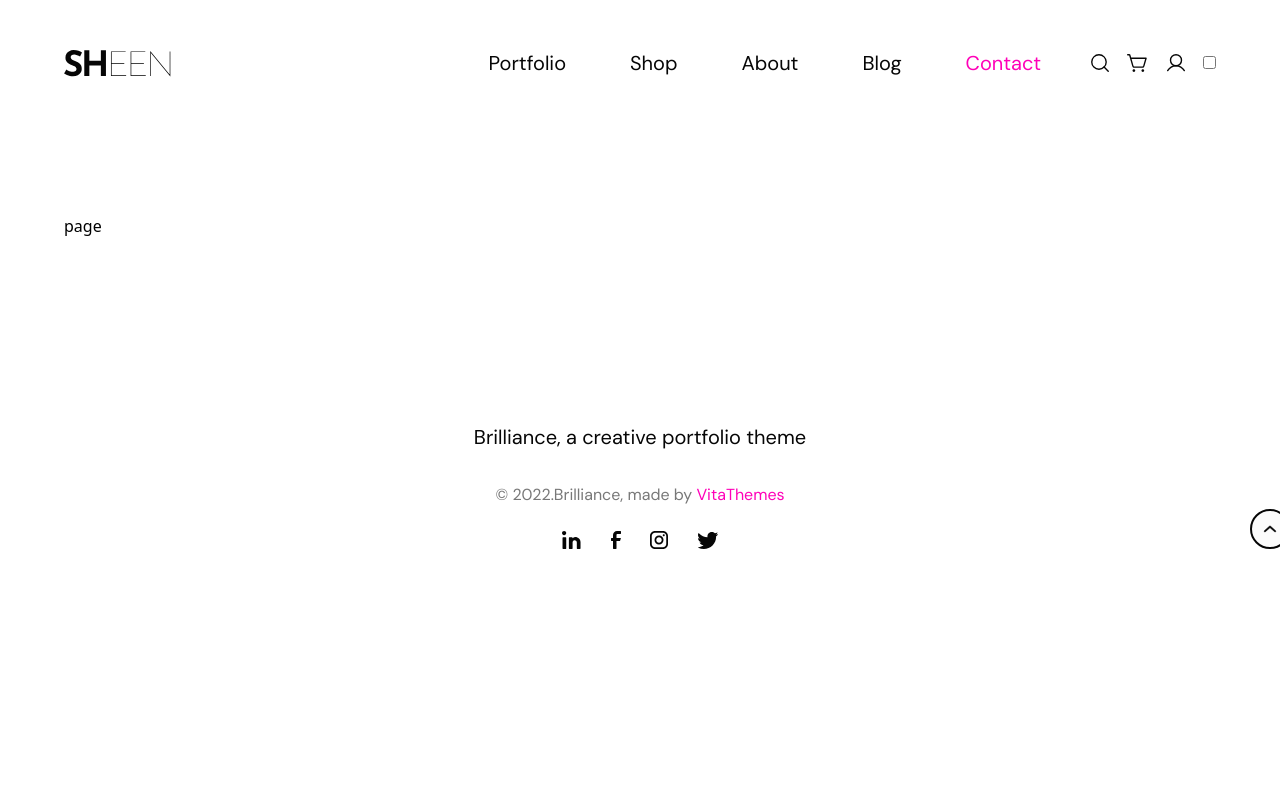
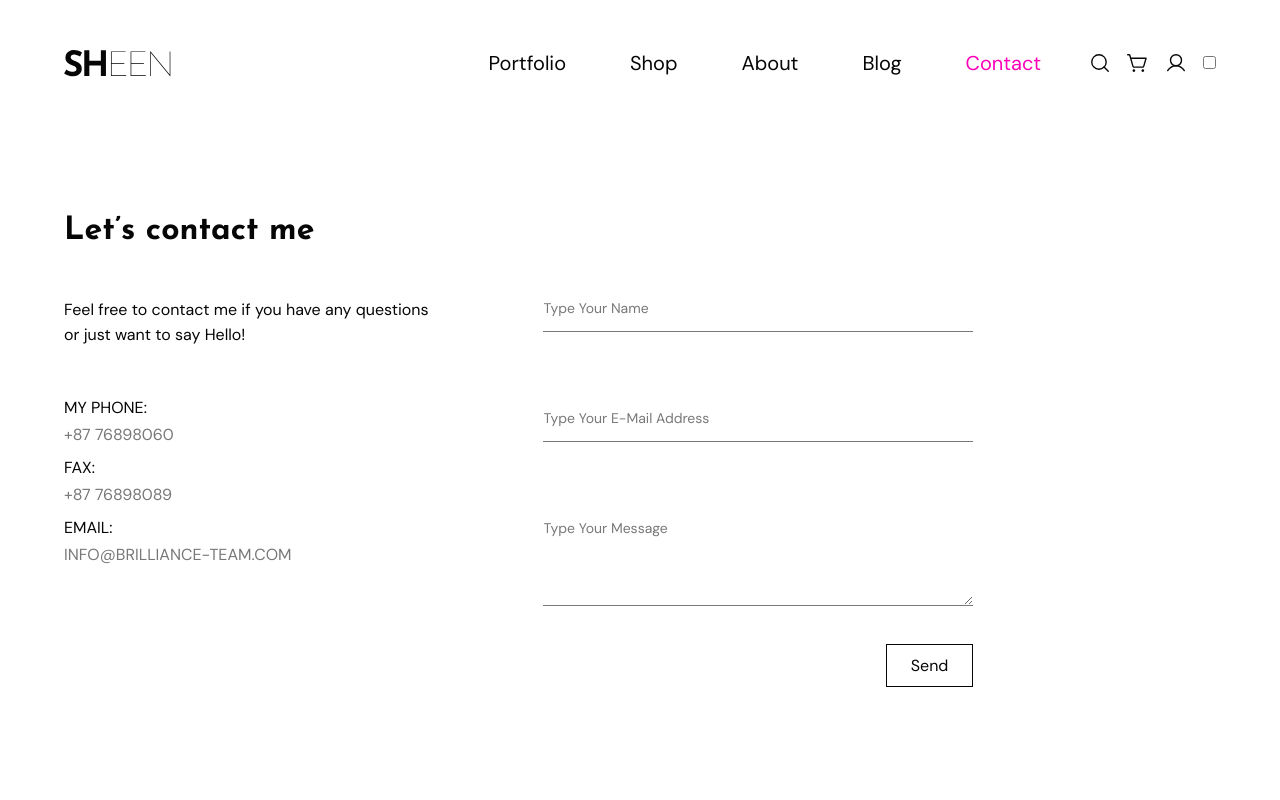
Before and after one commit to DmitryNeznanov/next-js-market-place, a Next.js app: page /contact in a window 1280 px wide. Shown: the top 800 px of the page. Built offline with nearby package versions, Linux system fonts and the light colour scheme.

Commit message:
made Contact page

```diff
--- a/app/components/HamburgerMenu.tsx
+++ b/app/components/HamburgerMenu.tsx
@@ -2,6 +2,7 @@
 import Link from 'next/link'
 import { v4 as uuidv4 } from 'uuid'
 import { usePathname } from 'next/navigation'
+import DarkModeSwitcher from './DarkModeSwitcher'
 
 export default function HamburgerMenu({
 	toggleHamburgerMenu,
@@ -73,7 +74,7 @@ export default function HamburgerMenu({
 									className={`block font-DMSans text-xl capitalize ${
 										pathName === link
 											? 'text-accent'
-											: 'text-background hover:text-gray-400'
+											: 'text-background hover:text-gray-light transition'
 									}`}
 									href={link}
 									onClick={() => {
@@ -213,39 +214,7 @@ export default function HamburgerMenu({
 							</Link>
 						</li>
 						<li>
-							<button className="block">
-								<svg
-									className="group transition-[hover,_active] hover:scale-110 active:scale-95"
-									onClick={() => {
-										// toggleDarkMode()
-									}}
-									width="22"
-									height="22"
-									viewBox="0 0 22 22"
-									fill="none"
-									xmlns="http://www.w3.org/2000/svg"
-								>
-									<g clipPath="url(#clip0_88_8)">
-										<path
-											className="stroke-background transition-[hover] group-hover:stroke-accent"
-											d="M18.6245 13.1156C17.2747 13.4941 15.8485 13.5065 14.4923 13.1516C13.1362 12.7966 11.8989 12.087 10.9077 11.0958C9.9164 10.1045 9.20684 8.86726 8.85187 7.51109C8.4969 6.15492 8.50931 4.7287 8.88781 3.37891C7.55704 3.74931 6.34653 4.46191 5.37687 5.44573C4.40721 6.42955 3.71223 7.65026 3.36116 8.98626C3.01009 10.3223 3.01518 11.7269 3.37593 13.0604C3.73667 14.3938 4.44048 15.6094 5.41725 16.5862C6.39402 17.563 7.60966 18.2668 8.94308 18.6275C10.2765 18.9883 11.6812 18.9933 13.0172 18.6423C14.3532 18.2912 15.5739 17.5962 16.5577 16.6266C17.5415 15.6569 18.2541 14.4464 18.6245 13.1156V13.1156Z"
-											stroke="black"
-											strokeWidth="1.3125"
-											strokeLinecap="round"
-											strokeLinejoin="round"
-										/>
-									</g>
-									<defs>
-										<clipPath id="clip0_88_8">
-											<rect
-												width="22"
-												height="22"
-												fill="white"
-											/>
-										</clipPath>
-									</defs>
-								</svg>
-							</button>
+							<DarkModeSwitcher />
 						</li>
 					</ul>
 				</div>
--- a/app/components/Navigation.tsx
+++ b/app/components/Navigation.tsx
@@ -47,8 +47,10 @@ export default function Navigation({
 								key={uuidv4()}
 							>
 								<Link
-									className={`font-DMSans text-xl capitalize transition-[hover] ${
-										pathName === link ? 'text-accent' : 'text-primary'
+									className={`font-DMSans text-xl capitalize ${
+										pathName === link
+											? 'text-accent'
+											: 'text-primary hover:text-gray-light transition-[hover]'
 									}`}
 									href={link}
 								>
--- a/app/contact/page.tsx
+++ b/app/contact/page.tsx
@@ -1,3 +1,60 @@
-export default function page() {
-	return <div>page</div>
+import { v4 as uuidv4 } from 'uuid'
+export default function Contact() {
+	return (
+		<section className="max-w-[26.875rem] mx-auto flex flex-col md:max-w-none md:w-auto md:mx-0 md:flex-row md:gap-x-[6.4rem]">
+			<article className="max-w-[23.563rem]">
+				<h2 className="heading-2">Let’s contact me</h2>
+				<p className="mt-[1.5rem] text-main lg:mt-[3rem]">
+					Feel free to contact me if you have any questions or just want to say
+					Hello!
+				</p>
+				<address className="flex flex-col gap-y-[.25rem] lg:gap-y-[.50rem] mt-[1.5rem] lg:mt-[3rem]">
+					{[
+						['MY PHONE:', '+87 76898060', 'tel:+8776898060'],
+						['FAX:', '+87 76898089', 'tel:+8776898089'],
+						[
+							'EMAIL:',
+							'Info@Brilliance-team.com',
+							'mailto:Info@Brilliance-team.com',
+						],
+					].map(([title, address, link]) => (
+						<p
+							className="flex flex-col text-main uppercase not-italic"
+							key={uuidv4()}
+						>
+							{title}
+							<a
+								className="mt-[.125rem] text-main text-gray-light hover:underline"
+								href={link}
+							>
+								{address}
+							</a>
+						</p>
+					))}
+				</address>
+			</article>
+			<form className="max-w-[26.875rem] w-full mt-[2.5rem] md:mt-[4.5rem]">
+				<div className="flex flex-col gap-y-[2rem] lg:gap-y-[4rem]">
+					<input
+						className="input-primary"
+						placeholder="Type Your Name"
+						type="text"
+					/>
+					<input
+						className="input-primary"
+						placeholder="Type Your E-mail Address"
+						type="email"
+					/>
+					<textarea
+						className="input-primary min-h-[6.25rem]"
+						placeholder="Type Your Message"
+						name=""
+					></textarea>
+				</div>
+				<button className="block mt-[1.2rem] lg:mt-[2.4rem] ml-auto w-min button-primary">
+					send
+				</button>
+			</form>
+		</section>
+	)
 }
--- a/app/globals.css
+++ b/app/globals.css
@@ -9,26 +9,15 @@
 		--color-accent: 255 0 184;
 		--color-gray: 225 225 225;
 		--color-light-gray: 120 120 120;
-		--color-error: 255 54 54 1;
+		--color-error: 255 54 54;
 	}
-	/*
-	@media (prefers-color-scheme: dark) {
-		:root {
-			--color-primary: 255 255 255;
-			--color-background: 6 6 6;
-			--color-accent: 255 92 209;
-			--color-gray: 77 77 77;
-			--color-light-gray: 118 118 118;
-			--color-error: 255 54 54 1;
-		}
-	} */
 	[data-theme='dark'] {
 		--color-primary: 255 255 255;
 		--color-background: 6 6 6;
 		--color-accent: 255 92 209;
 		--color-gray: 77 77 77;
 		--color-light-gray: 118 118 118;
-		--color-error: 255 54 54 1;
+		--color-error: 255 54 54;
 	}
 }
 
@@ -46,6 +35,6 @@
 		@apply py-2 px-6 border border-primary bg-transparent text-primary font-DMSans text-base capitalize hover:bg-accent hover:border-accent;
 	}
 	.input-primary {
-		@apply py-3 border-b-[.0625rem] border-b-primary bg-transparent text-primary font-DMSans text-md capitalize placeholder:text-inherit focus:outline-none;
+		@apply py-3 border-b-[.0625rem] border-b-gray-light bg-transparent text-gray-light font-DMSans text-md capitalize placeholder:text-inherit focus:outline-none;
 	}
 }
--- a/app/layout.tsx
+++ b/app/layout.tsx
@@ -28,10 +28,12 @@ export default function RootLayout({
 			<body className={`${DMSans.variable} ${JosefinSans.variable}`}>
 				<Header />
 				<main className="container mt-[6.5rem] mb-[6.2rem] md:mt-[7rem] md:mb-[8rem] xl:mt-[8rem] xl:mb-[11.5rem] bg-background">
+					{/* lg:px-[16.5rem] */}
 					{children}
 				</main>
 				<Footer />
 			</body>
+			{/* fix container  */}
 		</html>
 	)
 }
```
